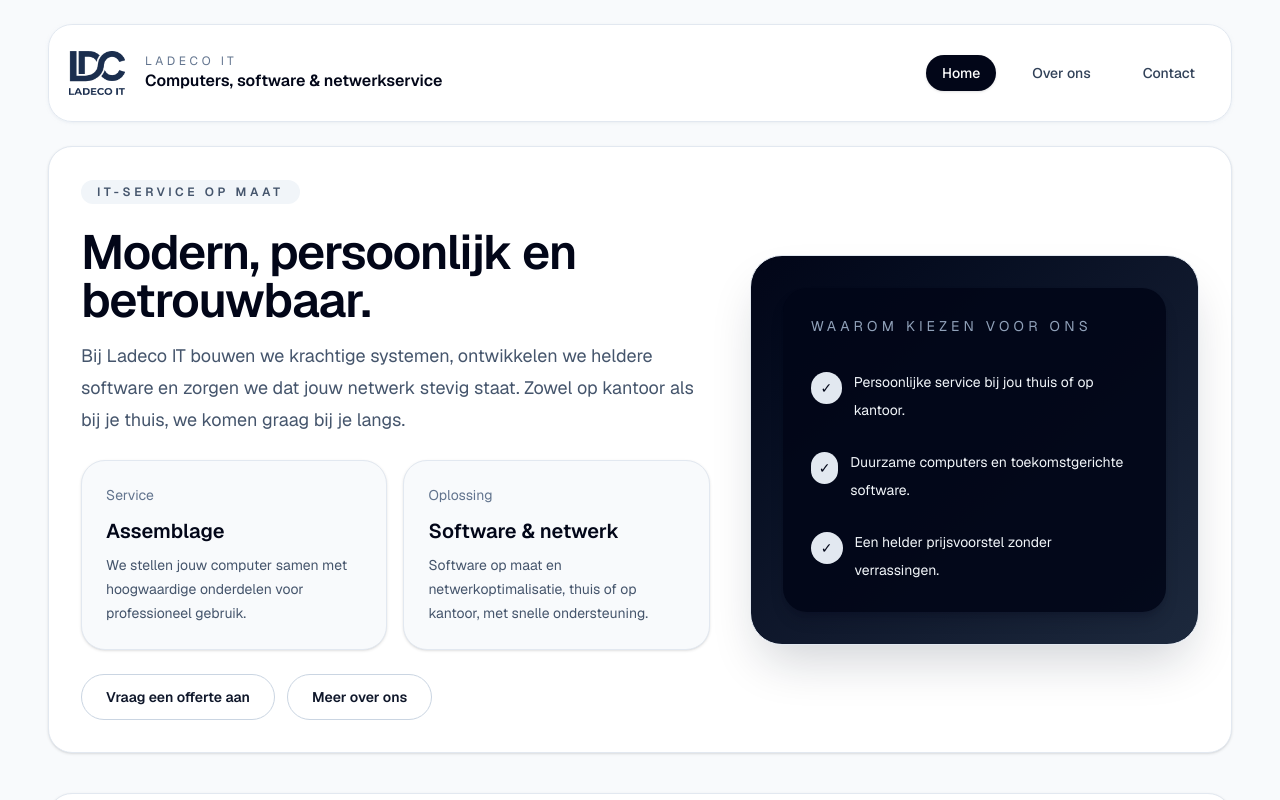
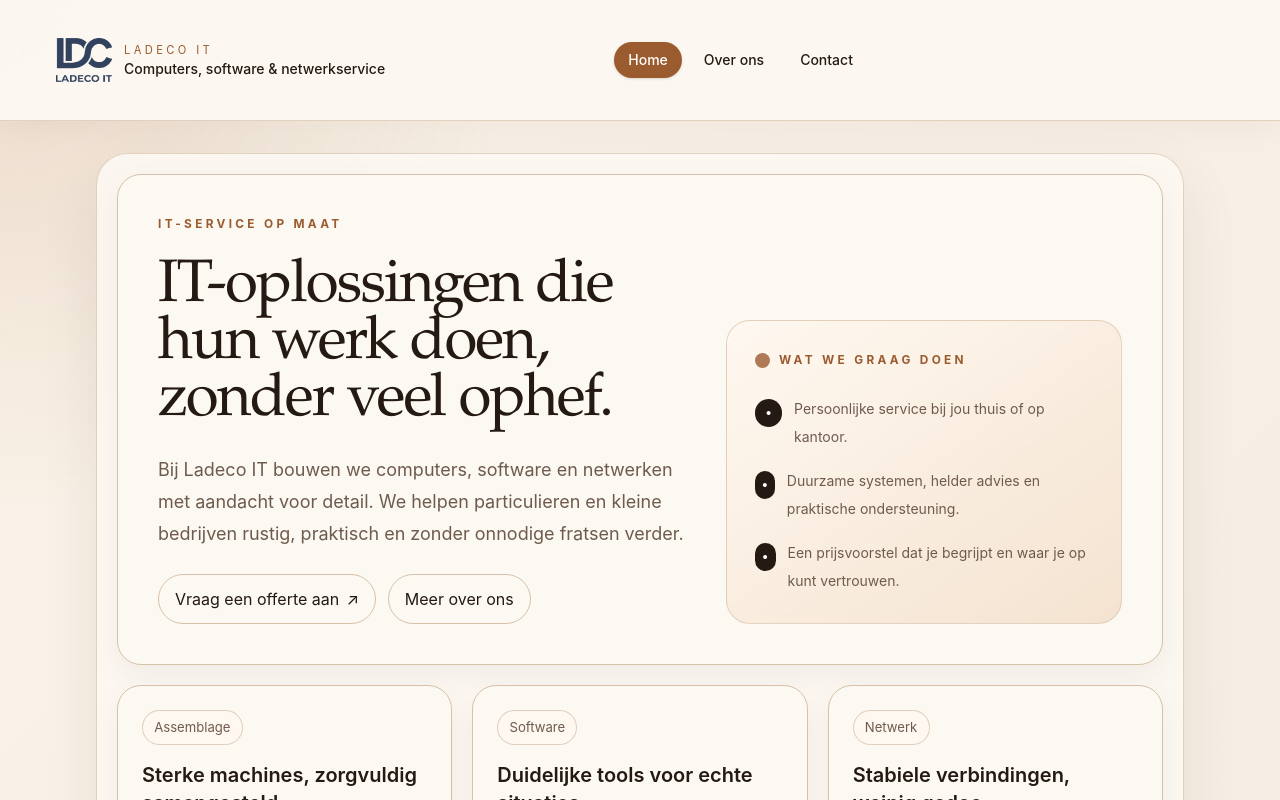
Before and after one commit to Ladeco-IT/ladeco-it-web, a Next.js app: page / in a window 1280 px wide. Shown: the top 800 px of the page. Built offline with nearby package versions, Linux system fonts and the light colour scheme.

Commit message:
feat: Revamp About, Contact, and Home pages with updated layouts and content; enhance styling across components

```diff
--- a/app/about/page.tsx
+++ b/app/about/page.tsx
@@ -1,38 +1,42 @@
-
 
 export default function AboutPage() {
   return (
-    <main className="rounded-3xl border border-slate-200 bg-white p-6 shadow-sm sm:p-8 dark:border-slate-700 dark:bg-slate-950 dark:shadow-slate-950/20">
-      <div className="grid gap-10 lg:grid-cols-[1fr_0.9fr] lg:items-center">
+    <main className="space-y-5">
+      <section className="panel p-6 sm:p-8 lg:p-10">
+        <div className="grid gap-8 lg:grid-cols-[0.95fr_1.05fr] lg:items-start">
           <div>
-          <p className="text-xs uppercase tracking-[0.3em] text-slate-500 dark:text-slate-400">Over ons</p>
-          <h1 className="mt-4 text-3xl font-semibold text-slate-950 sm:text-4xl dark:text-slate-100">Professioneel, lokaal en direct inzetbaar.</h1>
+            <p className="eyebrow">Over ons</p>
+            <h1 className="headline mt-4 text-3xl sm:text-4xl lg:text-5xl">
+              Lokaal, persoonlijk en altijd met de praktijk in gedachten.
+            </h1>
           </div>
-        <div className="space-y-4 text-slate-600 dark:text-slate-300">
+          <div className="space-y-4 text-[color:var(--muted)]">
             <p>
-            Ladeco IT helpt particulieren en kleine bedrijven met slimme IT-oplossingen. Van computerbouw en softwareontwikkeling tot netwerkbeheer en snelle support, wij hebben alles in huis om jouw werk soepel te laten verlopen.
+              Ladeco IT helpt particulieren en kleine bedrijven met praktische IT-oplossingen. We denken niet in standaard packages, maar in wat jij echt nodig hebt om soepel te kunnen werken.
             </p>
             <p>
-            We werken vanuit ons kantoor, maar komen ook graag bij je thuis om installaties te doen, problemen op te lossen of systemen te optimaliseren. Jouw IT, onze zorg.
+              We werken vanuit ons kantoor, maar komen ook graag bij je thuis of op kantoor om installaties uit te voeren, problemen op te lossen of systemen te verbeteren. Geen ingewikkelde taal, gewoon helder advies en vakmanschap.
             </p>
           </div>
         </div>
-      <div className="mt-10 rounded-3xl border border-slate-200 bg-slate-50 p-6 text-slate-700 dark:border-slate-700 dark:bg-slate-900 dark:text-slate-300">
-        <div className="grid gap-6 sm:grid-cols-2">
-          <div>
-            <p className="text-sm font-semibold text-slate-950 dark:text-slate-100">Wat we doen</p>
-            <p className="mt-3 text-sm leading-7 dark:text-slate-300">
-              Computers samenstellen, software bouwen en netwerken beheren. Alles met een persoonlijke aanpak.
+      </section>
+
+      <section className="grid gap-5 lg:grid-cols-[1.05fr_0.95fr]">
+        <div className="panel p-6 sm:p-7">
+          <p className="eyebrow">Wat we doen</p>
+          <p className="mt-4 text-sm leading-8 text-[color:var(--muted)]">
+            We bouwen computers, ontwikkelen software en verzorgen netwerkondersteuning. Alles met een persoonlijke aanpak, zodat jouw systeem niet alleen werkt, maar ook prettig blijft gebruiken.
           </p>
         </div>
-          <div>
-            <p className="text-sm font-semibold text-slate-950 dark:text-slate-100">Hoe we werken</p>
-            <p className="mt-3 text-sm leading-7 dark:text-slate-300">
-              We luisteren naar je wensen en leveren maatwerk dat op de lange termijn werkt, zowel thuis als op kantoor.
-            </p>
+        <div className="panel-soft p-6 sm:p-7">
+          <p className="eyebrow-accent">Hoe we werken</p>
+          <ul className="mt-5 space-y-3 text-sm leading-7 text-[color:var(--muted)]">
+            <li>• We luisteren eerst, voordat we adviseren.</li>
+            <li>• We leveren maatwerk dat past bij jouw situatie.</li>
+            <li>• We houden het praktisch, duidelijk en duurzaam.</li>
+          </ul>
         </div>
-        </div>
-      </div>
+      </section>
     </main>
   );
 }
--- a/app/components/Header.tsx
+++ b/app/components/Header.tsx
@@ -15,36 +15,33 @@ export default function Header() {
   ];
 
   return (
-    <header className="mb-6 rounded-3xl border border-slate-200 bg-white/90 p-4 shadow-sm shadow-slate-200/50 backdrop-blur-md dark:border-slate-700 dark:bg-slate-950/80 dark:shadow-slate-950/20">
-      <div className="flex items-center gap-4 sm:gap-6">
-        {/* Logo and Company Name */}
-        <div className="flex items-center gap-4">
-          <div className="relative h-16 w-16 overflow-hidden rounded-2xl bg-white dark:bg-slate-900">
-            <Link href="/" className="relative block h-full w-full">
+    <header className="w-full rounded-none border-0 bg-transparent px-0 py-0">
+      <div className="relative mx-auto flex max-w-6xl items-center px-4 py-3 sm:px-6">
+        <Link href="/" className="flex items-center gap-3">
+          <div className="relative h-12 w-12 overflow-hidden bg-transparent p-0 sm:h-14 sm:w-14">
             <Image
               src="/logo.png"
               alt="Ladeco IT logo"
               fill
-                sizes="64px"
-                className="object-contain p-1 block dark:hidden"
+              sizes="56px"
+              className="block object-contain opacity-90 dark:hidden"
             />
             <Image
               src="/logo-dark.png"
               alt="Ladeco IT logo"
               fill
-                sizes="64px"
-                className="object-contain p-1 hidden dark:block"
+              sizes="56px"
+              className="hidden object-contain opacity-90 dark:block"
             />
+          </div>
+          <div className="min-w-0">
+            <p className="text-[0.7rem] uppercase tracking-[0.3em] text-[color:var(--accent)]">Ladeco IT</p>
+            <p className="text-sm font-medium text-[color:var(--foreground)]">Computers, software & netwerkservice</p>
+          </div>
         </Link>
-          </div>
-          <div>
-            <p className="text-xs uppercase tracking-[0.3em] text-slate-500 dark:text-slate-400">Ladeco IT</p>
-            <p className="font-semibold text-slate-950 dark:text-slate-100">Computers, software & netwerkservice</p>
-          </div>
-        </div>
 
-        {/* Desktop Navigation + Theme Toggle - Hidden on mobile */}
-        <div className="hidden sm:flex sm:flex-wrap sm:items-center sm:gap-3 sm:ml-auto text-sm text-slate-700 dark:text-slate-300">
+        <div className="absolute inset-x-0 flex justify-center sm:static sm:mx-auto">
+          <div className="hidden items-center gap-2 sm:flex">
             {navLinks.map((link) => {
               const isActive = pathname === link.href;
               return (
@@ -52,21 +49,20 @@ export default function Header() {
                   key={link.href}
                   href={link.href}
                   aria-current={isActive ? "page" : undefined}
-                className={`rounded-full px-4 py-2 text-sm font-medium transition sm:mx-1 ${isActive ? "bg-slate-950 text-white shadow-sm shadow-slate-950/10" : "text-slate-700 hover:bg-slate-100 hover:text-slate-950 dark:text-slate-300 dark:hover:bg-slate-800 dark:hover:text-slate-100"}`}
+                  className={`rounded-full px-3.5 py-2 text-sm font-medium transition-colors duration-200 ${isActive ? "bg-[color:var(--accent)] text-white shadow-sm shadow-[rgba(36,25,19,0.12)]" : "text-[color:var(--muted)] hover:bg-[color:var(--accent-soft)] hover:text-[color:var(--foreground)]"}`}
                   style={isActive ? { color: "#ffffff" } : undefined}
                 >
                   {link.label}
                 </Link>
               );
             })}
-
+          </div>
         </div>
 
-        {/* Mobile Buttons - Right aligned */}
-        <div className="flex items-center gap-2 ml-auto sm:hidden">
+        <div className="ml-auto flex items-center gap-2 sm:hidden">
           <button
             type="button"
-            className="inline-flex h-11 w-11 items-center justify-center rounded-full border border-slate-300 bg-white text-slate-950 transition hover:border-slate-400 hover:bg-slate-50 dark:border-slate-700 dark:bg-slate-900 dark:text-slate-100 dark:hover:border-slate-500 dark:hover:bg-slate-800"
+            className="inline-flex h-11 w-11 items-center justify-center rounded-full border border-[color:var(--border)] bg-[color:var(--surface)] text-[color:var(--foreground)] transition hover:bg-[color:var(--accent-soft)]"
             aria-expanded={isOpen}
             aria-controls="mobile-navigation"
             onClick={() => setIsOpen((current) => !current)}
@@ -88,10 +84,9 @@ export default function Header() {
         </div>
       </div>
 
-      {/* Mobile Navigation */}
       <nav
         id="mobile-navigation"
-        className={`mt-4 flex flex-col gap-3 text-sm text-slate-700 sm:hidden ${isOpen ? "block" : "hidden"} dark:text-slate-300`}
+        className={`mt-4 flex flex-col gap-2 text-sm sm:hidden ${isOpen ? "block" : "hidden"}`}
       >
         {navLinks.map((link) => {
           const isActive = pathname === link.href;
@@ -100,7 +95,7 @@ export default function Header() {
               key={link.href}
               href={link.href}
               aria-current={isActive ? "page" : undefined}
-              className={`rounded-full px-4 py-2 text-sm font-medium transition ${isActive ? "bg-slate-950 text-white shadow-sm shadow-slate-950/10" : "text-slate-700 hover:bg-slate-100 hover:text-slate-950 dark:text-slate-300 dark:hover:bg-slate-800 dark:hover:text-slate-100"}`}
+              className={`rounded-full px-3.5 py-2 font-medium transition ${isActive ? "bg-[color:var(--accent)] text-white shadow-sm shadow-[rgba(36,25,19,0.12)]" : "text-[color:var(--muted)] hover:bg-[color:var(--accent-soft)] hover:text-[color:var(--foreground)]"}`}
               style={isActive ? { color: "#ffffff" } : undefined}
               onClick={() => setIsOpen(false)}
             >
--- a/app/globals.css
+++ b/app/globals.css
@@ -1,34 +1,40 @@
 @import "tailwindcss";
 
 :root {
-  --background: #f8fafc;
-  --foreground: #0f172a;
-  --surface: #ffffff;
-  --surface-soft: #f8fafc;
-  --muted: #64748b;
-  --border: #e2e8f0;
-  --selection: #0f172a;
+  --background: #f6eee4;
+  --foreground: #241913;
+  --surface: #fcf8f2;
+  --surface-strong: #efe0ce;
+  --muted: #6f5b4e;
+  --border: #d7c1a8;
+  --accent: #9a5b2f;
+  --accent-soft: #f4e3d0;
+  --selection: #241913;
 }
 
 .dark {
-  --background: #0f172a;
-  --foreground: #f8fafc;
-  --surface: #111827;
-  --surface-soft: #1e293b;
-  --muted: #94a3b8;
-  --border: #334155;
-  --selection: #f8fafc;
+  --background: #191210;
+  --foreground: #f7efe8;
+  --surface: #241913;
+  --surface-strong: #34241b;
+  --muted: #bca593;
+  --border: #594536;
+  --accent: #d1a27d;
+  --accent-soft: #2f211a;
+  --selection: #f7efe8;
 }
 
 @media (prefers-color-scheme: dark) {
   :root {
-    --background: #0f172a;
-    --foreground: #f8fafc;
-    --surface: #111827;
-    --surface-soft: #1e293b;
-    --muted: #94a3b8;
-    --border: #334155;
-    --selection: #f8fafc;
+    --background: #191210;
+    --foreground: #f7efe8;
+    --surface: #241913;
+    --surface-strong: #34241b;
+    --muted: #bca593;
+    --border: #594536;
+    --accent: #d1a27d;
+    --accent-soft: #2f211a;
+    --selection: #f7efe8;
   }
 }
 
@@ -39,12 +45,30 @@
   --font-mono: var(--font-geist-mono);
 }
 
+html {
+  scroll-behavior: smooth;
+}
+
 body {
   margin: 0;
   min-height: 100vh;
-  background: var(--background);
+  background:
+    radial-gradient(circle at top left, rgba(154, 91, 47, 0.16), transparent 34%),
+    linear-gradient(135deg, #fbf3e8 0%, var(--background) 100%);
   color: var(--foreground);
-  font-family: var(--font-sans), Arial, Helvetica, sans-serif;
+  font-family: "Inter", "Segoe UI", Arial, Helvetica, sans-serif;
+  line-height: 1.65;
+}
+
+body::before {
+  content: "";
+  position: fixed;
+  inset: 0;
+  pointer-events: none;
+  background-image: linear-gradient(rgba(36, 25, 19, 0.035) 1px, transparent 1px), linear-gradient(90deg, rgba(36, 25, 19, 0.035) 1px, transparent 1px);
+  background-size: 24px 24px;
+  mask-image: linear-gradient(to bottom, rgba(0, 0, 0, 0.2), transparent 90%);
+  opacity: 0.4;
 }
 
 * {
@@ -66,3 +90,87 @@ textarea {
   background: var(--selection);
   color: #ffffff;
 }
+
+.site-shell {
+  border: 1px solid rgba(215, 193, 168, 0.7);
+  background: rgba(252, 248, 242, 0.9);
+  box-shadow: 0 20px 60px rgba(36, 25, 19, 0.08);
+  border-radius: 2rem;
+}
+
+.panel {
+  border: 1px solid var(--border);
+  background: var(--surface);
+  box-shadow: 0 10px 30px rgba(36, 25, 19, 0.05);
+  border-radius: 1.5rem;
+}
+
+.panel-soft {
+  border: 1px solid rgba(215, 193, 168, 0.65);
+  background: linear-gradient(145deg, rgba(255, 248, 240, 0.95), var(--accent-soft));
+  border-radius: 1.5rem;
+}
+
+.eyebrow {
+  font-size: 0.74rem;
+  font-weight: 700;
+  letter-spacing: 0.28em;
+  text-transform: uppercase;
+  color: var(--accent);
+}
+
+.eyebrow-accent {
+  display: inline-flex;
+  align-items: center;
+  gap: 0.55rem;
+  font-size: 0.74rem;
+  font-weight: 700;
+  letter-spacing: 0.28em;
+  text-transform: uppercase;
+  color: var(--accent);
+}
+
+.eyebrow-accent::before {
+  content: "";
+  width: 0.95rem;
+  height: 0.95rem;
+  border-radius: 9999px;
+  background: var(--accent);
+  opacity: 0.8;
+}
+
+.headline {
+  font-family: "Iowan Old Style", "Palatino Linotype", "Book Antiqua", Georgia, serif;
+  letter-spacing: -0.03em;
+  line-height: 0.95;
+}
+
+.story-link {
+  display: inline-flex;
+  align-items: center;
+  gap: 0.45rem;
+  border: 1px solid var(--border);
+  border-radius: 9999px;
+  padding: 0.7rem 1rem;
+  background: var(--surface);
+  color: var(--foreground);
+  transition: transform 180ms ease, box-shadow 180ms ease, border-color 180ms ease;
+}
+
+.story-link:hover {
+  transform: translateY(-1px);
+  box-shadow: 0 10px 24px rgba(36, 25, 19, 0.08);
+  border-color: var(--accent);
+}
+
+.stat-pill {
+  display: inline-flex;
+  align-items: center;
+  gap: 0.45rem;
+  border-radius: 9999px;
+  border: 1px solid rgba(215, 193, 168, 0.75);
+  background: rgba(255, 248, 240, 0.75);
+  padding: 0.35rem 0.7rem;
+  color: var(--muted);
+  font-size: 0.82rem;
+}
--- a/app/layout.tsx
+++ b/app/layout.tsx
@@ -32,11 +32,20 @@ export default function RootLayout({
       lang="nl"
       className={`${geistSans.variable} ${geistMono.variable} h-full antialiased`}
     >
-      <body className="min-h-full bg-slate-50 text-slate-950 transition-colors duration-200 dark:bg-slate-950 dark:text-slate-100">
-        <div className="mx-auto flex min-h-screen max-w-7xl flex-col px-6 py-6 sm:px-8 lg:px-12">
-          <Header />
-          <main className="flex-1">{children}</main>
-          <Footer />
+      <body className="min-h-full bg-transparent text-slate-950 transition-colors duration-200 dark:bg-transparent dark:text-slate-100">
+        <div className="min-h-screen">
+          <div className="w-full border-b border-[color:var(--border)]/70 bg-[color:var(--surface)]/95 shadow-[0_10px_30px_rgba(36,25,19,0.04)] backdrop-blur">
+            <div className=" max-w-6xl px-4 py-3 sm:px-6 sm:py-4 lg:px-8 lg:py-5">
+              <Header />
+            </div>
+          </div>
+
+          <div className="mx-auto flex min-h-screen max-w-6xl flex-col px-4 py-4 sm:px-6 sm:py-6 lg:px-8 lg:py-8">
+            <div className="site-shell flex min-h-screen flex-col p-3 sm:p-4 lg:p-5">
+              <main className="flex-1">{children}</main>
+              <Footer />
+            </div>
+          </div>
         </div>
       </body>
     </html>
--- a/app/page.tsx
+++ b/app/page.tsx
@@ -1,63 +1,71 @@
-
 
 export default function Home() {
   return (
-    <main className="rounded-3xl border border-slate-200 bg-white p-6 shadow-sm sm:p-8 dark:border-slate-700 dark:bg-slate-950 dark:shadow-slate-950/20">
-      <div className="grid gap-10 lg:grid-cols-[1.4fr_1fr] lg:items-center">
-        <div className="space-y-6">
-          <p className="inline-flex rounded-full bg-slate-100 px-4 py-1 text-xs font-semibold uppercase tracking-[0.3em] text-slate-600 dark:bg-slate-800 dark:text-slate-400">
-            IT-service op maat
-          </p>
-          <div className="space-y-4">
-            <h1 className="text-4xl font-semibold tracking-tight text-slate-950 sm:text-5xl dark:text-slate-100">
-              Modern, persoonlijk en betrouwbaar.
+    <main className="space-y-5">
+      <section className="panel overflow-hidden p-6 sm:p-8 lg:p-10">
+        <div className="grid gap-8 lg:grid-cols-[1.15fr_0.85fr] lg:items-end">
+          <div className="space-y-6">
+            <p className="eyebrow">IT-service op maat</p>
+            <h1 className="headline text-4xl sm:text-5xl lg:text-6xl">
+              IT-oplossingen die hun werk doen, zonder veel ophef.
             </h1>
-            <p className="max-w-2xl text-base leading-8 text-slate-600 sm:text-lg dark:text-slate-300">
-              Bij Ladeco IT bouwen we krachtige systemen, ontwikkelen we heldere software en zorgen we dat jouw netwerk stevig staat. Zowel op kantoor als bij je thuis, we komen graag bij je langs.
+            <p className="max-w-2xl text-base leading-8 text-[color:var(--muted)] sm:text-lg">
+              Bij Ladeco IT bouwen we computers, software en netwerken met aandacht voor detail. We helpen particulieren en kleine bedrijven rustig, praktisch en zonder onnodige fratsen verder.
             </p>
-          </div>
-          <div className="grid gap-4 sm:grid-cols-2">
-            <div className="rounded-3xl border border-slate-200 bg-slate-50 p-6 shadow-sm dark:border-slate-700 dark:bg-slate-900 dark:shadow-slate-950/10">
-              <p className="text-sm text-slate-500 dark:text-slate-400">Service</p>
-              <p className="mt-3 text-xl font-semibold text-slate-950 dark:text-slate-100">Assemblage</p>
-              <p className="mt-2 text-sm leading-6 text-slate-600 dark:text-slate-400">We stellen jouw computer samen met hoogwaardige onderdelen voor professioneel gebruik.</p>
-            </div>
-            <div className="rounded-3xl border border-slate-200 bg-slate-50 p-6 shadow-sm dark:border-slate-700 dark:bg-slate-900 dark:shadow-slate-950/10">
-              <p className="text-sm text-slate-500 dark:text-slate-400">Oplossing</p>
-              <p className="mt-3 text-xl font-semibold text-slate-950 dark:text-slate-100">Software & netwerk</p>
-              <p className="mt-2 text-sm leading-6 text-slate-600 dark:text-slate-400">Software op maat en netwerkoptimalisatie, thuis of op kantoor, met snelle ondersteuning.</p>
+            <div className="flex flex-col gap-3 sm:flex-row">
+              <a href="/contact" className="story-link justify-center sm:justify-start">
+                Vraag een offerte aan
+                <span aria-hidden="true">↗</span>
+              </a>
+              <a href="/about" className="story-link justify-center sm:justify-start">
+                Meer over ons
+              </a>
             </div>
           </div>
-          <div className="flex flex-col gap-3 sm:flex-row sm:items-center">
-            <a href="/contact" className="inline-flex w-full items-center justify-center rounded-full border border-slate-300 bg-white px-6 py-3 text-center text-sm font-semibold text-slate-950 transition hover:border-slate-400 sm:w-auto dark:border-slate-700 dark:bg-slate-900 dark:text-slate-100 dark:hover:border-slate-500 dark:hover:bg-slate-800">
-              Vraag een offerte aan
-            </a>
-            <a href="/about" className="inline-flex w-full items-center justify-center rounded-full border border-slate-300 bg-white px-6 py-3 text-center text-sm font-semibold text-slate-950 transition hover:border-slate-400 sm:w-auto dark:border-slate-700 dark:bg-slate-900 dark:text-slate-100 dark:hover:border-slate-500 dark:hover:bg-slate-800">
-              Meer over ons
-            </a>
-          </div>
-        </div>
 
-        <div className="rounded-[2rem] border border-slate-200 bg-gradient-to-br from-slate-950 via-slate-900 to-slate-800 p-8 text-white shadow-2xl shadow-slate-900/20 dark:border-slate-700">
-          <div className="rounded-3xl bg-slate-950/90 p-7 shadow-lg shadow-slate-950/20">
-            <p className="text-sm uppercase tracking-[0.3em] text-slate-400">Waarom kiezen voor ons</p>
-            <ul className="mt-8 space-y-6 text-sm leading-7 text-slate-100">
+          <div className="panel-soft p-6 sm:p-7">
+            <p className="eyebrow-accent">Wat we graag doen</p>
+            <ul className="mt-5 space-y-4 text-sm leading-7 text-[color:var(--muted)]">
               <li className="flex gap-3">
-                <span className="mt-1 inline-flex h-8 w-8 items-center justify-center rounded-2xl bg-slate-200 text-slate-950 dark:bg-slate-700 dark:text-slate-100">✓</span>
+                <span className="mt-1 inline-flex h-7 w-7 items-center justify-center rounded-full bg-[color:var(--foreground)] text-[0.8rem] text-white">•</span>
                 <span>Persoonlijke service bij jou thuis of op kantoor.</span>
               </li>
               <li className="flex gap-3">
-                <span className="mt-1 inline-flex h-8 w-8 items-center justify-center rounded-2xl bg-slate-200 text-slate-950 dark:bg-slate-700 dark:text-slate-100">✓</span>
-                <span>Duurzame computers en toekomstgerichte software.</span>
+                <span className="mt-1 inline-flex h-7 w-7 items-center justify-center rounded-full bg-[color:var(--foreground)] text-[0.8rem] text-white">•</span>
+                <span>Duurzame systemen, helder advies en praktische ondersteuning.</span>
               </li>
               <li className="flex gap-3">
-                <span className="mt-1 inline-flex h-8 w-8 items-center justify-center rounded-2xl bg-slate-200 text-slate-950 dark:bg-slate-700 dark:text-slate-100">✓</span>
-                <span>Een helder prijsvoorstel zonder verrassingen.</span>
+                <span className="mt-1 inline-flex h-7 w-7 items-center justify-center rounded-full bg-[color:var(--foreground)] text-[0.8rem] text-white">•</span>
+                <span>Een prijsvoorstel dat je begrijpt en waar je op kunt vertrouwen.</span>
               </li>
             </ul>
           </div>
         </div>
-      </div>
+      </section>
+
+      <section className="grid gap-5 lg:grid-cols-3">
+        <article className="panel p-6">
+          <p className="stat-pill">Assemblage</p>
+          <h2 className="mt-4 text-xl font-semibold text-[color:var(--foreground)]">Sterke machines, zorgvuldig samengesteld.</h2>
+          <p className="mt-3 text-sm leading-7 text-[color:var(--muted)]">
+            We bouwen computers met onderdelen die passen bij jouw werk, hobby of dagelijks gebruik.
+          </p>
+        </article>
+        <article className="panel p-6">
+          <p className="stat-pill">Software</p>
+          <h2 className="mt-4 text-xl font-semibold text-[color:var(--foreground)]">Duidelijke tools voor echte situaties.</h2>
+          <p className="mt-3 text-sm leading-7 text-[color:var(--muted)]">
+            Van slimme automatisering tot praktische oplossingen die echt helpen op het werk.
+          </p>
+        </article>
+        <article className="panel p-6">
+          <p className="stat-pill">Netwerk</p>
+          <h2 className="mt-4 text-xl font-semibold text-[color:var(--foreground)]">Stabiele verbindingen, weinig gedoe.</h2>
+          <p className="mt-3 text-sm leading-7 text-[color:var(--muted)]">
+            We zorgen voor een netwerk dat betrouwbaar is, ook als alles tegelijk gebruikt wordt.
+          </p>
+        </article>
+      </section>
     </main>
   );
 }
```
Also changed, not shown: app/components/ContactForm.tsx (+11 -11 lines), app/components/Footer.tsx (+5 -5 lines), app/contact/page.tsx (+12 -10 lines). Lines whose indentation alone changed are shown as unchanged.
